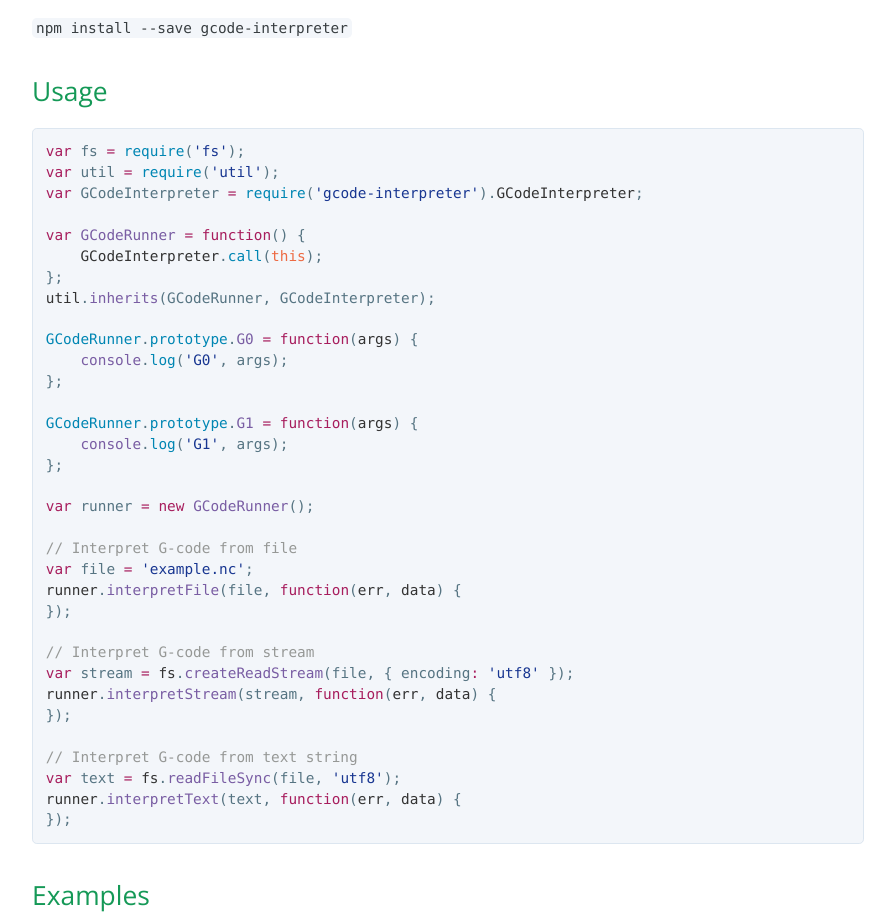
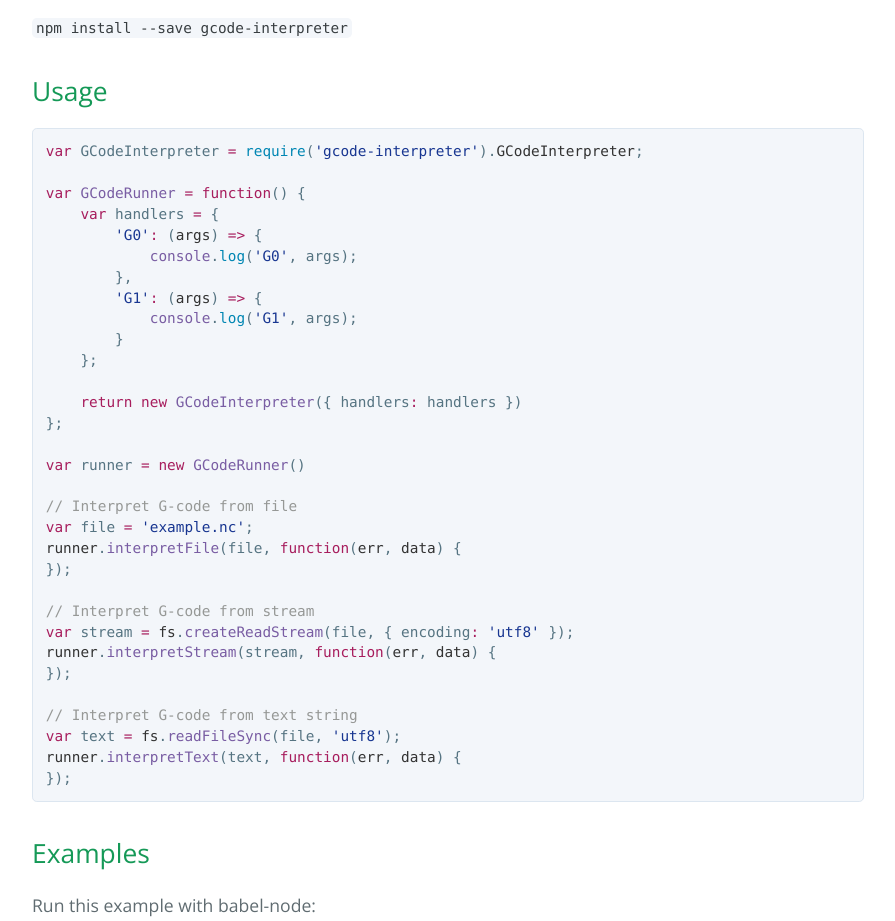
Before and after one commit to cncjs/gcode-interpreter, a plain HTML site: page index.html in a window 1280 px wide. Shown: the part 1440-2361 px from the top of the page, without its empty margins (192-1087 px from the left). Drawn offline with nearby package versions, Linux system fonts and the light colour scheme.

```diff
--- a/index.html
+++ b/index.html
@@ -33,24 +33,22 @@
 <h2>
 <a id="usage" class="anchor" href="#usage" aria-hidden="true"><span class="octicon octicon-link"></span></a>Usage</h2>
 
-<div class="highlight highlight-source-js"><pre><span class="pl-k">var</span> fs <span class="pl-k">=</span> <span class="pl-c1">require</span>(<span class="pl-s"><span class="pl-pds">'</span>fs<span class="pl-pds">'</span></span>);
-<span class="pl-k">var</span> util <span class="pl-k">=</span> <span class="pl-c1">require</span>(<span class="pl-s"><span class="pl-pds">'</span>util<span class="pl-pds">'</span></span>);
-<span class="pl-k">var</span> GCodeInterpreter <span class="pl-k">=</span> <span class="pl-c1">require</span>(<span class="pl-s"><span class="pl-pds">'</span>gcode-interpreter<span class="pl-pds">'</span></span>).<span class="pl-smi">GCodeInterpreter</span>;
+<div class="highlight highlight-source-js"><pre><span class="pl-k">var</span> GCodeInterpreter <span class="pl-k">=</span> <span class="pl-c1">require</span>(<span class="pl-s"><span class="pl-pds">'</span>gcode-interpreter<span class="pl-pds">'</span></span>).<span class="pl-smi">GCodeInterpreter</span>;
 
 <span class="pl-k">var</span> <span class="pl-en">GCodeRunner</span> <span class="pl-k">=</span> <span class="pl-k">function</span>() {
-    <span class="pl-smi">GCodeInterpreter</span>.<span class="pl-c1">call</span>(<span class="pl-v">this</span>);
-};
-<span class="pl-smi">util</span>.<span class="pl-en">inherits</span>(GCodeRunner, GCodeInterpreter);
+    <span class="pl-k">var</span> handlers <span class="pl-k">=</span> {
+        <span class="pl-s"><span class="pl-pds">'</span>G0<span class="pl-pds">'</span></span><span class="pl-k">:</span> (<span class="pl-smi">args</span>) <span class="pl-k">=&gt;</span> {
+            <span class="pl-en">console</span>.<span class="pl-c1">log</span>(<span class="pl-s"><span class="pl-pds">'</span>G0<span class="pl-pds">'</span></span>, args);
+        },
+        <span class="pl-s"><span class="pl-pds">'</span>G1<span class="pl-pds">'</span></span><span class="pl-k">:</span> (<span class="pl-smi">args</span>) <span class="pl-k">=&gt;</span> {
+            <span class="pl-en">console</span>.<span class="pl-c1">log</span>(<span class="pl-s"><span class="pl-pds">'</span>G1<span class="pl-pds">'</span></span>, args);
+        }
+    };
 
-<span class="pl-c1">GCodeRunner</span>.<span class="pl-c1">prototype</span>.<span class="pl-en">G0</span> <span class="pl-k">=</span> <span class="pl-k">function</span>(<span class="pl-smi">args</span>) {
-    <span class="pl-en">console</span>.<span class="pl-c1">log</span>(<span class="pl-s"><span class="pl-pds">'</span>G0<span class="pl-pds">'</span></span>, args);
+    <span class="pl-k">return</span> <span class="pl-k">new</span> <span class="pl-en">GCodeInterpreter</span>({ handlers<span class="pl-k">:</span> handlers })
 };
 
-<span class="pl-c1">GCodeRunner</span>.<span class="pl-c1">prototype</span>.<span class="pl-en">G1</span> <span class="pl-k">=</span> <span class="pl-k">function</span>(<span class="pl-smi">args</span>) {
-    <span class="pl-en">console</span>.<span class="pl-c1">log</span>(<span class="pl-s"><span class="pl-pds">'</span>G1<span class="pl-pds">'</span></span>, args);
-};
-
-<span class="pl-k">var</span> runner <span class="pl-k">=</span> <span class="pl-k">new</span> <span class="pl-en">GCodeRunner</span>();
+<span class="pl-k">var</span> runner <span class="pl-k">=</span> <span class="pl-k">new</span> <span class="pl-en">GCodeRunner</span>()
 
 <span class="pl-c">// Interpret G-code from file</span>
 <span class="pl-k">var</span> file <span class="pl-k">=</span> <span class="pl-s"><span class="pl-pds">'</span>example.nc<span class="pl-pds">'</span></span>;
```
Also changed, not shown: params.json (+1 -1 lines).
